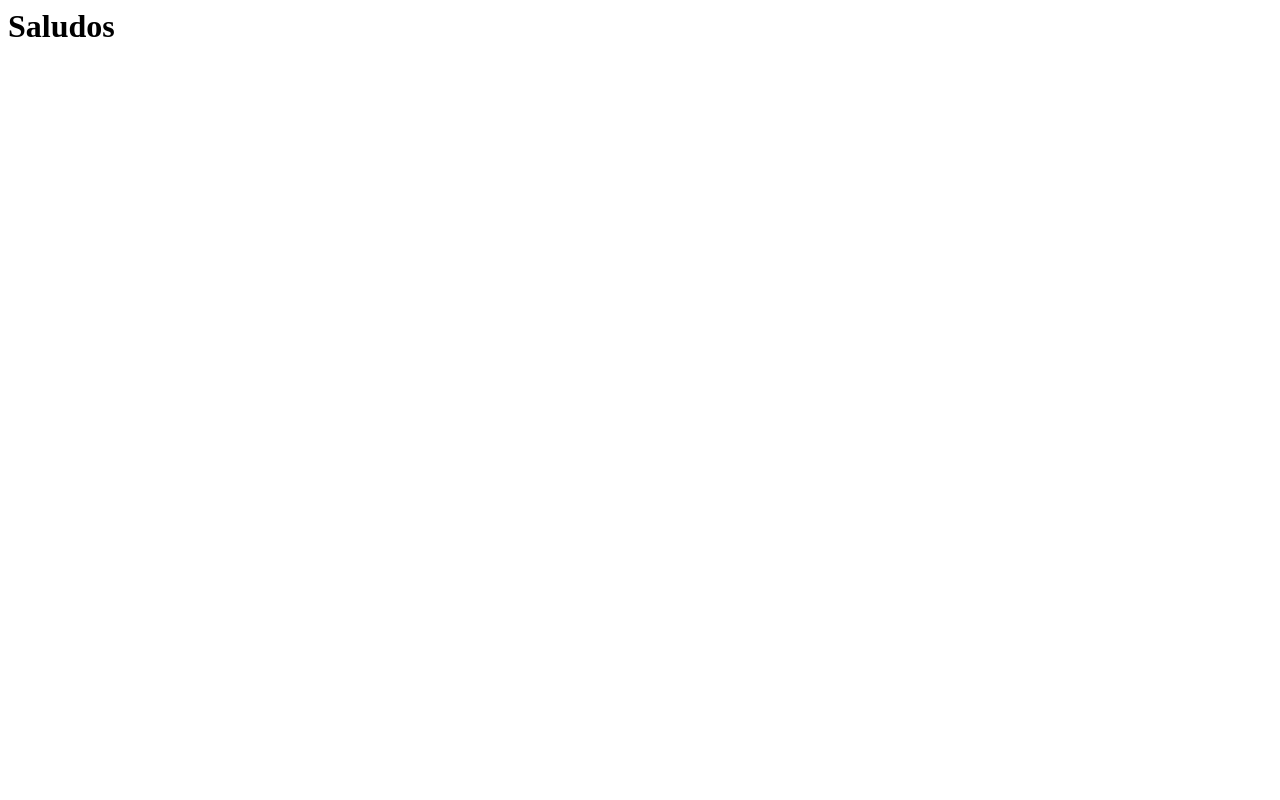
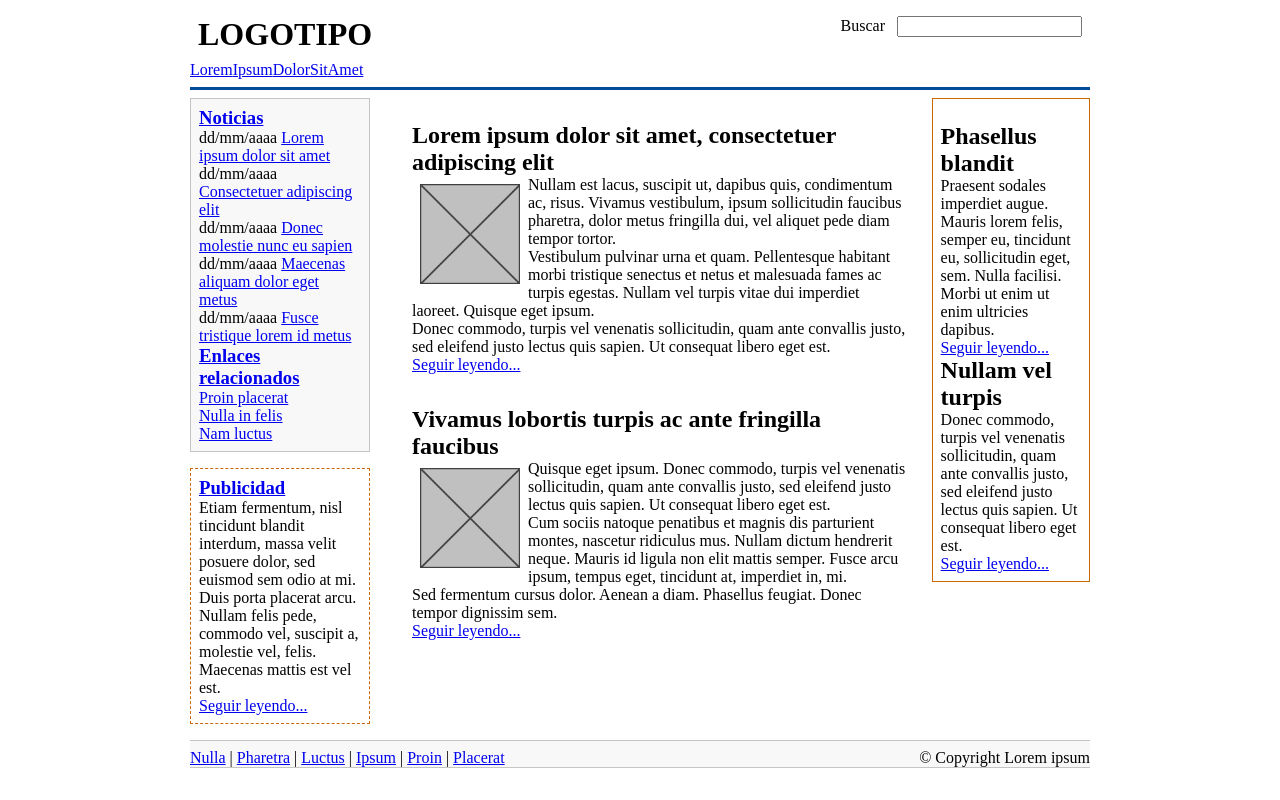
Before and after one commit to JaviLoopZ/CursoJavascript2, a plain HTML site: page FRONTEND/index.html in a window 1280 px wide. Drawn offline with Linux system fonts and the light colour scheme.

Commit message:
Actividad 3

```diff
--- /dev/null
+++ b/FRONTEND/ejercicio.css
@@ -0,0 +1,122 @@
+/* === IMPORTANTE ===================================================
+   No modificar estos estilos, ya que son imprescindibles para
+   que la página se vea correctamente.
+   ================================================================== */
+
+/*-- Básico ----------------------------------------------------------*/
+ul, ul li { margin: 0; padding: 0; list-style: none; }
+h1, h2, h3, p, form { margin: 0; padding: 0; }
+.clear { clear: both; }
+img { border: none; }
+
+/*-- Layout ----------------------------------------------------------*/
+#contenedor {
+  width: 90%;
+  max-width: 900px;
+  width: expression(document.body.clientWidth > 901? "900px": "auto");
+  margin: 0 auto;
+}
+
+/* #cabecera, #lateral, #contenido, #contenido #principal, #contenido #secundario, #pie {
+  border: 2px solid #777;
+} */
+
+#cabecera { clear: both; }
+#menu { clear: both; }
+#lateral { float: left; width: 20%; }
+#contenido { float: right; width: 78%; }
+#contenido #principal { float: left; width: 75%; }
+#contenido #secundario { float: right; width: 20%; }
+#pie { clear: both; }
+
+/*-- Cabecera --------------------------------------------------------*/
+#cabecera #logo { float: left; }
+#cabecera #buscador { float: right; }
+
+/*-- Menu ------------------------------------------------------------*/
+#menu ul#menu_principal li { display: inline; float: left; }
+
+/*-- Sección Principal -----------------------------------------------*/
+#contenido #principal .articulo img { width: 100px; float: left; }
+
+/*-- Pie de página ---------------------------------------------------*/
+#pie .enlaces   { float: left; }
+#pie .copyright { float: right; }
+
+/* === IMPORTANTE ===================================================
+   A partir de aquí, se pueden añadir todos los estilos propios que
+   sean necesarios.
+   ================================================================== */
+
+
+   #noticias
+   {
+    background-color: #F8F8F8;
+
+   }
+
+   #pie
+   {
+    background-color: #F8F8F8;
+   }
+
+   #cabecera
+   {
+    padding: 0.5em;
+   }
+
+   #cabecera, #lateral, #contenido, #contenido #principal, #contenido {
+    border: none;
+  }
+
+   #noticias, #publicidad, #principal, #secundario
+   {
+    padding: 0.5em;
+
+   }
+
+  #noticias
+   {
+    border: 1px solid #C5C5C5;
+    padding-top: 0.5em;
+   }
+
+
+   #publicidad
+   {
+    margin-top: 1em;
+    border: 1px dashed #CC6600;
+
+   }
+
+   #pie
+   {
+    padding-top: 0.5em;
+    margin-top: 1em;
+    border-top: 1px solid #C5C5C5;
+    border-bottom: 1px solid #C5C5C5;
+   }
+
+   .articulo
+   {
+    padding: 1em;
+    border: none;
+   }
+
+   .articulo img{
+    margin: 0.5em;
+   }
+
+   #menu
+   {
+    border-bottom: 3px solid !important;
+    border-bottom-color: #004C99 !important;
+    padding-bottom: 0.5em;
+    margin-bottom: 0.5em;
+   }
+
+   #secundario
+   {
+    padding-top: 1.5em;
+    border: 1px solid #CC6600;
+   }
--- a/FRONTEND/index.html
+++ b/FRONTEND/index.html
@@ -1,9 +1,145 @@
-<html>
+<!DOCTYPE html PUBLIC "-//W3C//DTD XHTML 1.0 Transitional//EN" "http://www.w3.org/TR/xhtml1/DTD/xhtml1-transitional.dtd">
+<html xmlns="http://www.w3.org/1999/xhtml" lang="es" xml:lang="es">
+
 <head>
-    <meta charset="UTF-8">
-    <title>Mi primer html</title>
+    <meta http-equiv="Content-Type" content="text/html; charset=iso-8859-1" />
+   	<link rel="stylesheet" type="text/css" href="ejercicio.css" title="style" />
+	<title>Lorem ipsum</title>
 </head>
+
 <body>
-    <h1>Saludos</h1>
+<!-- Contenedor -->
+<div id="contenedor">
+
+	<!-- Cabecera -->
+	<div id="cabecera">
+		<div id="logo">
+			<h1><span>LOGOTIPO</span></h1>
+		</div>
+
+		<div id="buscador">
+			<form action="#" method="post">
+				Buscar &nbsp; <input name="busqueda" type="text" />
+			</form>
+		</div>
+
+		<div class="clear"></div>
+	</div>
+	<!-- /Cabecera -->
+
+	<!-- Menu principal -->
+	<div id="menu">
+		<ul id="menu_principal">
+			<li><a href="#">Lorem</a></li>
+			<li><a href="#">Ipsum</a></li>
+			<li><a href="#">Dolor</a></li>
+			<li><a href="#">Sit</a></li>
+			<li><a href="#">Amet</a></li>
+		</ul>
+		<div class="clear"></div>
+	</div>
+
+
+	<!-- Lateral -->
+	<div id="lateral">
+
+		<!-- Noticias -->
+		<div id="noticias">
+			<h3><a href="#">Noticias</a></h3>
+			<p><span class="fecha">dd/mm/aaaa</span> <a href="#">Lorem ipsum dolor sit amet</a></p>
+			<p><span class="fecha">dd/mm/aaaa</span> <a href="#">Consectetuer adipiscing elit</a></p>
+			<p><span class="fecha">dd/mm/aaaa</span> <a href="#">Donec molestie nunc eu sapien</a></p>
+			<p><span class="fecha">dd/mm/aaaa</span> <a href="#">Maecenas aliquam dolor eget metus</a></p>
+			<p><span class="fecha">dd/mm/aaaa</span> <a href="#">Fusce tristique lorem id metus</a></p>
+
+			<h3><a href="#">Enlaces relacionados</a></h3>
+			<ul>
+				<li><a href="#">Proin placerat</a></li>
+				<li><a href="#">Nulla in felis</a></li>
+				<li><a href="#">Nam luctus</a></li>
+			</ul>
+		</div>
+		<!-- /Noticias -->
+
+		<!-- Publicidad -->
+		<div id="publicidad">
+			<h3><a href="#">Publicidad</a></h3>
+			<p>Etiam fermentum, nisl tincidunt blandit interdum, massa velit posuere dolor, sed euismod sem odio at mi.</p>
+			<p>Duis porta placerat arcu. Nullam felis pede, commodo vel, suscipit a, molestie vel, felis. Maecenas mattis est vel est.</p>
+			<p><a href="#">Seguir leyendo...</a></p>
+		</div>
+		<!-- /Publicidad -->
+
+	</div>
+	<!-- /Lateral -->
+
+<div id="contenido">
+
+	<!-- Principal -->
+	<div id="principal">
+
+		<div class="articulo">
+			<h2>Lorem ipsum dolor sit amet, consectetuer adipiscing elit</h2>
+
+			<img src="/img/imagen.png" alt="Imagen gen�rica" />
+
+			<p>Nullam est lacus, suscipit ut, dapibus quis, condimentum ac, risus. Vivamus vestibulum, ipsum sollicitudin faucibus pharetra, dolor metus fringilla dui, vel aliquet pede diam tempor tortor.</p>
+			<p>Vestibulum pulvinar urna et quam. Pellentesque habitant morbi tristique senectus et netus et malesuada fames ac turpis egestas. Nullam vel turpis vitae dui imperdiet laoreet. Quisque eget ipsum.</p>
+			<p>Donec commodo, turpis vel venenatis sollicitudin, quam ante convallis justo, sed eleifend justo lectus quis sapien. Ut consequat libero eget est.</p>
+			<p><a href="#">Seguir leyendo...</a></p>
+		</div>
+
+		<div class="articulo">
+			<h2>Vivamus lobortis turpis ac ante fringilla faucibus</h2>
+
+			<img src="/img/imagen.png" alt="Imagen gen�rica" />
+
+			<p>Quisque eget ipsum. Donec commodo, turpis vel venenatis sollicitudin, quam ante convallis justo, sed eleifend justo lectus quis sapien. Ut consequat libero eget est.</p>
+			<p>Cum sociis natoque penatibus et magnis dis parturient montes, nascetur ridiculus mus. Nullam dictum hendrerit neque. Mauris id ligula non elit mattis semper. Fusce arcu ipsum, tempus eget, tincidunt at, imperdiet in, mi.</p>
+			<p>Sed fermentum cursus dolor. Aenean a diam. Phasellus feugiat. Donec tempor dignissim sem.</p>
+			<p><a href="#">Seguir leyendo...</a></p>
+		</div>
+
+	</div>
+	<!-- /Principal -->
+
+	<!-- Secundario -->
+	<div id="secundario">
+		<h2>Phasellus blandit</h2>
+		<p>Praesent sodales imperdiet augue. Mauris lorem felis, semper eu, tincidunt eu, sollicitudin eget, sem. Nulla facilisi. Morbi ut enim ut enim ultricies dapibus.</p>
+		<p><a href="#">Seguir leyendo...</a></p>
+
+		<h2>Nullam vel turpis</h2>
+		<p>Donec commodo, turpis vel venenatis sollicitudin, quam ante convallis justo, sed eleifend justo lectus quis sapien. Ut consequat libero eget est.</p>
+		<p><a href="#">Seguir leyendo...</a></p>
+	</div>
+	<!-- /Secundario -->
+
+	</div>
+	<!-- /Contenido -->
+
+    <div class="clear"></div>
+
+    <!-- Pie -->
+	<div id="pie">
+		<span class="enlaces">
+			<a href="#">Nulla</a> |
+			<a href="#">Pharetra</a> |
+			<a href="#">Luctus</a> |
+			<a href="#">Ipsum</a> |
+			<a href="#">Proin</a> |
+			<a href="#">Placerat</a>
+		</span>
+
+		<span class="copyright">
+			&copy; Copyright Lorem ipsum
+		</span>
+		<div class="clear"></div>
+	</div>
+	<!-- /Pie -->
+
+</div>
+<!-- /Contenedor -->
+
 </body>
 </html>
```
Also changed, not shown: FRONTEND/img/fondo_menu.gif (added), FRONTEND/img/imagen.png (added), FRONTEND/img/logo.gif (added).
